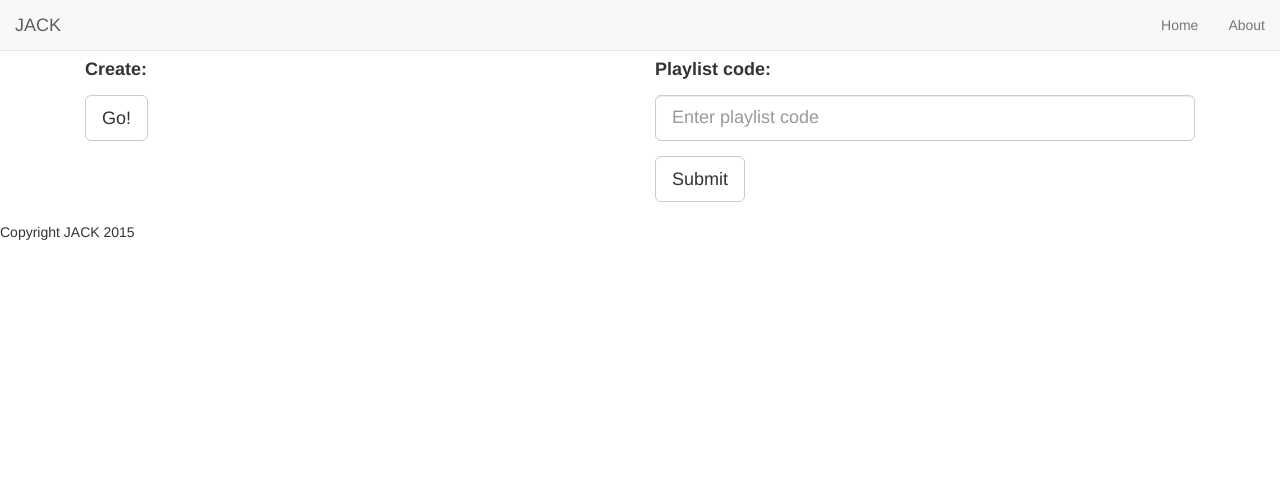
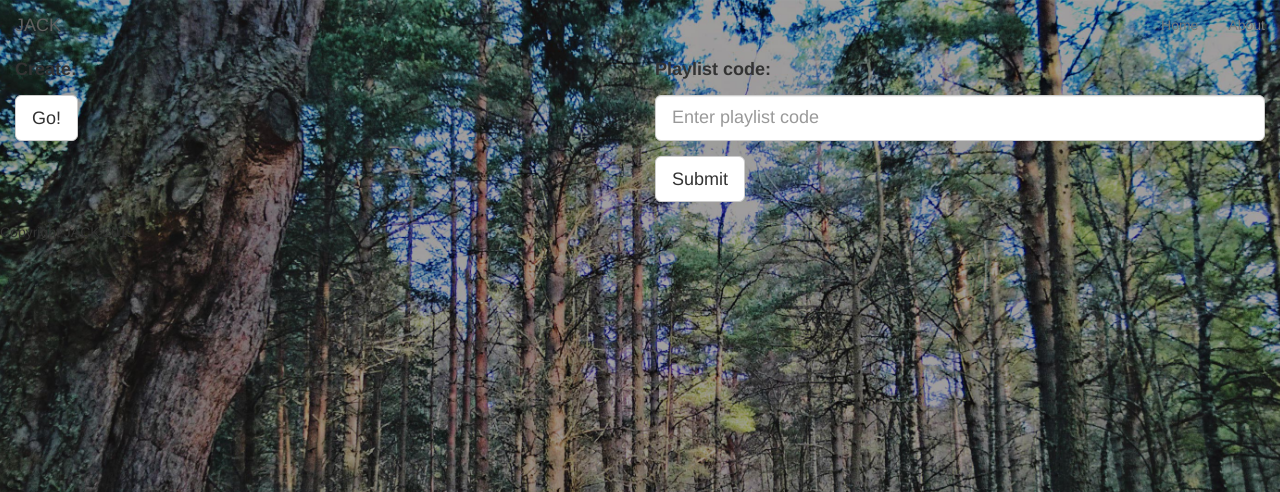
Before and after one commit to camerongray1515/HackDee-2015, a Flask app: page /welcome in a window 1280 px wide. Shown: the top 492 px of the page. Run offline with Flask 2, Linux system fonts and the light colour scheme; some libraries are stand-ins or nearby versions.

Commit message:
CSS and layout stuff

```diff
--- /dev/null
+++ b/static/css/mainpage.css
@@ -0,0 +1,7 @@
+html {
+		background: url(../img/coverimage.jpg) no-repeat center center fixed;
+		-webkit-background-size: cover;
+		-moz-background-size: cover;
+		-o-background-size: cover;
+		background-size: cover;
+}
--- a/static/css/style.css
+++ b/static/css/style.css
@@ -1,4 +1,29 @@
+body{
+  background: transparent;
+}
+
 body > div.container.body-content{
+    padding-bottom: 20px;
     padding-top: 50px;
-    padding-bottom: 20px;
+    padding-left: 0px;
+    padding-right: 0px;
+    width: 100%;
 }
+
+.navbar-custom{
+  background: transparent;
+  border-bottom: transparent;
+}
+
+.intro-header{
+  background-color:gray;
+  background:no-repeat center center;
+  background-attachment:scroll;
+  -webkit-background-size:cover;
+  -moz-background-size:cover;
+  background-size:cover;
+  -o-background-size:cover;
+  padding-bottom:50px
+  width: 100%;
+  height: 300px;
+}
--- a/templates/base.html
+++ b/templates/base.html
@@ -12,6 +12,8 @@
   <script src="https://code.jquery.com/jquery-2.1.3.min.js"></script>
   <script src="https://maxcdn.bootstrapcdn.com/bootstrap/3.3.4/js/bootstrap.min.js"></script>
   <link rel="stylesheet" href="../static/css/style.css">
+  {% block head %}
+  {% endblock %}
 </head>
 
 <body>
--- a/templates/welcome.html
+++ b/templates/welcome.html
@@ -1,4 +1,9 @@
 {% extends "base.html" %}
+
+{%block head %}
+<link rel="stylesheet" href="../static/css/mainpage.css">
+{% endblock %}
+
 {% block body %}
 
 <div class ="col-lg-6">
```
